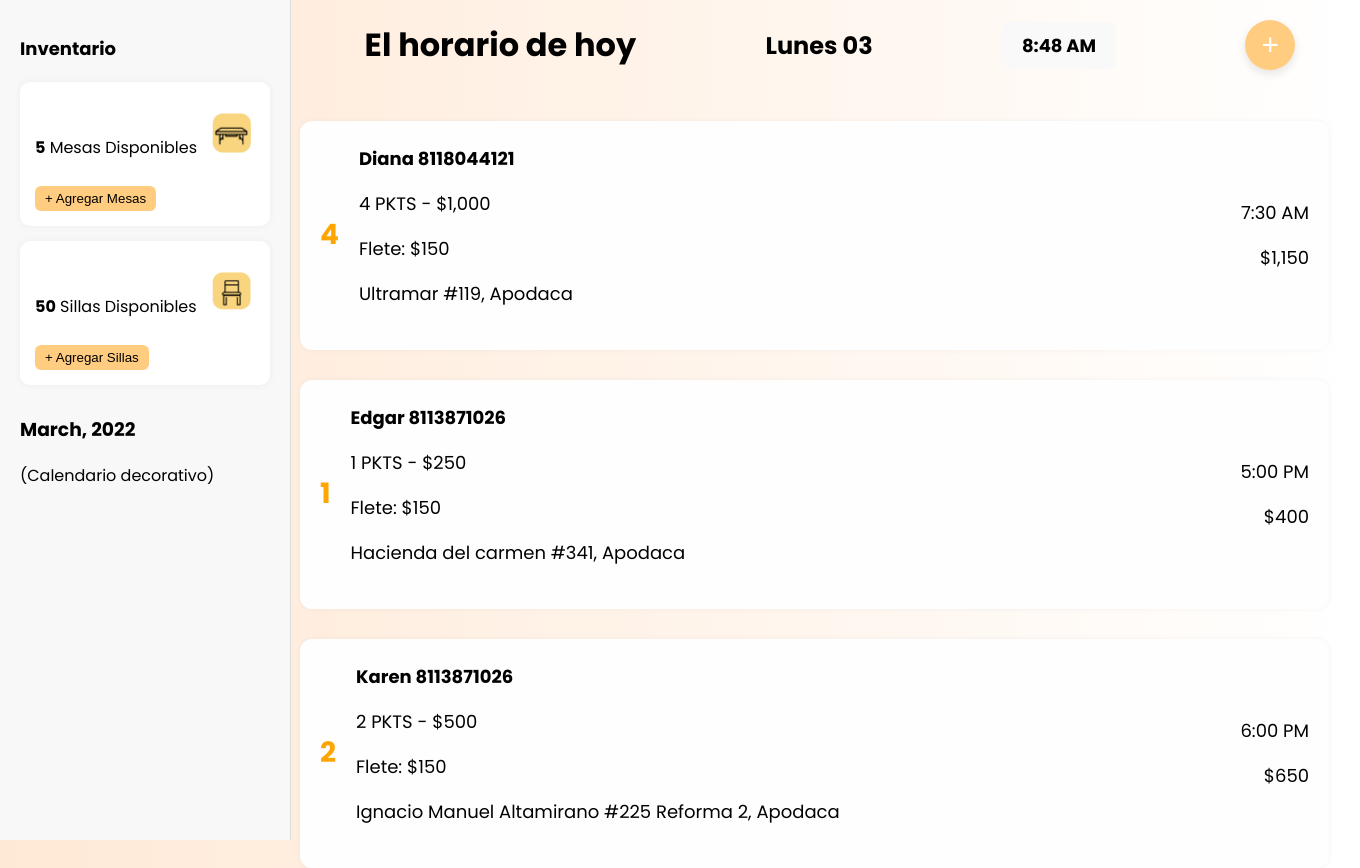
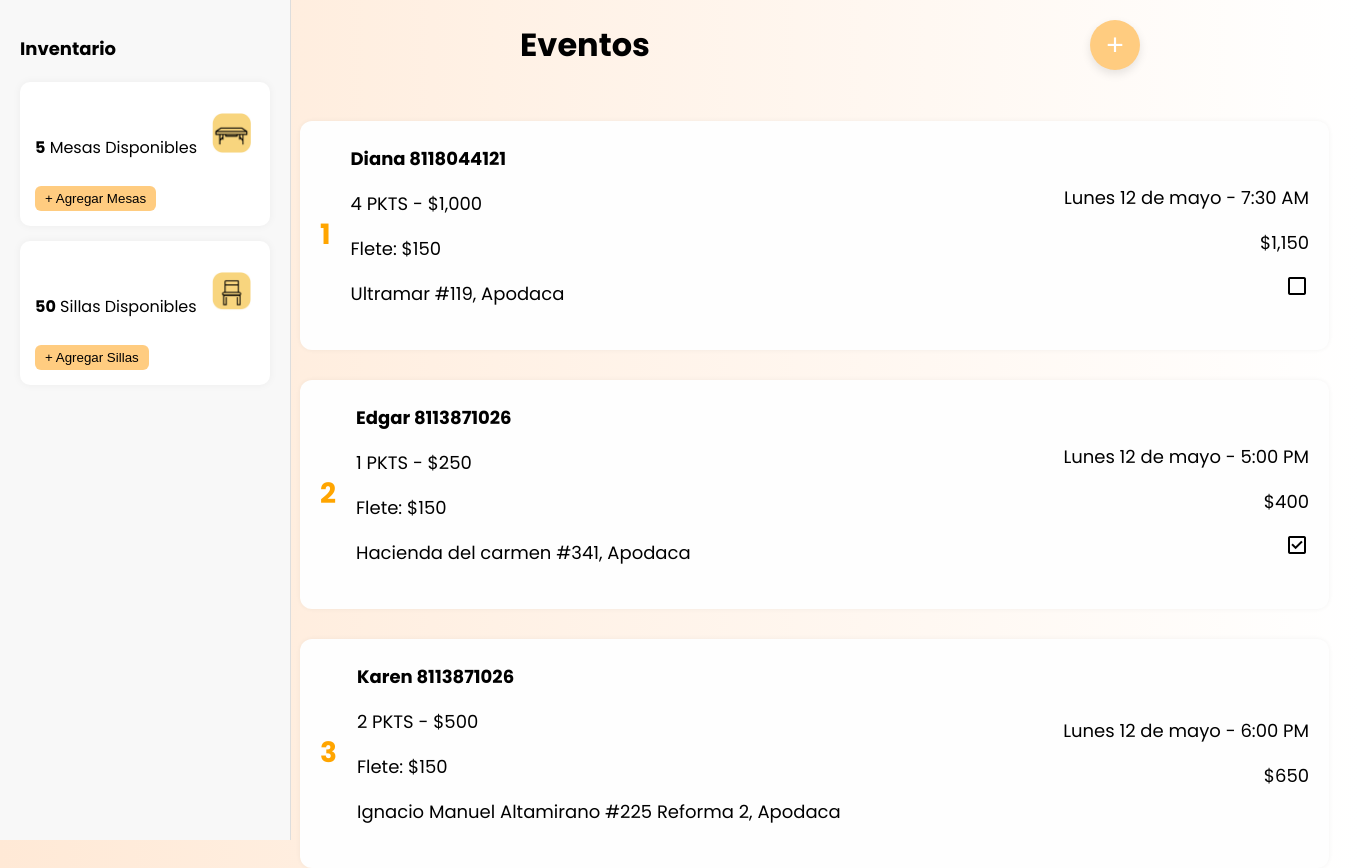
Before and after one commit to Axel-cmd-01/Sistema-de-renta, a PHP site: page /views/dashboard.php in a window 1360 px wide. Run offline with PHP 8.4, Linux system fonts and the light colour scheme.

Commit message:
Arregle los enlaces

```diff
--- a/css/oooo.css
+++ b/css/oooo.css
@@ -28,6 +28,7 @@ body {
   display: flex;
   flex-direction: column;
   justify-content: center;
+  padding: 10px;
 }
 
 h1 {
@@ -108,7 +109,7 @@ h2 {
   display: flex;
   align-items: center;
   justify-content: center;
-  padding: 0px;
+  padding: 10px;
 }
 
 .image-section img {
--- a/index.php
+++ b/index.php
@@ -8,7 +8,7 @@
   <head>
     <link rel="stylesheet" href="https://cdnjs.cloudflare.com/ajax/libs/font-awesome/6.4.0/css/all.min.css" integrity="sha512-z6JRo76dO1YmI3jn7n+H6+DSkF03ZKf1pH1FMD7X3PkID56yC5yqIFbFJyglE3DzdloLX0RExG7XW/+vj++5BA==" crossorigin="anonymous" referrerpolicy="no-referrer" />
     <meta charset="UTF-8">
-    <title>Registro - Sillas y Mesas Lifetime</title>
+    <title>Sistema de renta de Sillas y Mesas Lifetime</title>
     <link rel="stylesheet" href="https://fonts.googleapis.com/css2?family=Poppins:wght@300;400;700&display=swap">
     <link rel="stylesheet" href="../css/oooo.css">
   </head>
--- /dev/null
+++ b/src/configuracion.php
@@ -0,0 +1,6 @@
+<?php
+  $localhost = "localhost";
+  $usuario = "root";
+  $contraseña = "";
+  $nombre_bd = "rentadesillasymesas";
+?>
--- a/views/dashboard.php
+++ b/views/dashboard.php
@@ -3,9 +3,14 @@
 
 <head>
   <meta charset="UTF-8">
-  <title>Dashboard - Sillas y Mesas</title>
+  <title>Sistema de renta de Sillas y Mesas Lifetime</title>
   <link href="https://fonts.googleapis.com/css2?family=Poppins:wght@400;700&display=swap" rel="stylesheet">
   <link rel="stylesheet" href="../css/dashboard.css">
+
+  <link href="https://fonts.googleapis.com/css2?family=Material+Symbols+Outlined"
+    rel="stylesheet" />
+
+
 </head>
 
 <body>
@@ -49,24 +54,17 @@
           <button class="close-modal">Cerrar</button>
         </div>
       </div>
-
-      <div class="calendar">
-        <h3>March, 2022</h3>
-        <p>(Calendario decorativo)</p>
-      </div>
     </aside>
 
     <main class="main-content">
       <header>
-        <h1>El horario de hoy</h1>
-        <h2>Lunes 03</h2>
-        <div class="clock">8:48 AM</div>
+        <h1>Eventos</h1>
         <button class="add-btn">+</button>
       </header>
 
       <section class="tasks">
         <div class="task">
-          <div class="number">4</div>
+          <div class="number">1</div>
           <div class="details">
             <strong>Diana 8118044121</strong>
             <p>4 PKTS - $1,000</p>
@@ -74,14 +72,17 @@
             <p>Ultramar #119, Apodaca</p>
           </div>
           <div class="time-price">
-            <p>7:30 AM</p>
+            <p>Lunes 12 de mayo - 7:30 AM</p>
             <p>$1,150</p>
+            <span class="material-symbols-outlined">
+              check_box_outline_blank
+            </span>
           </div>
         </div>
 
         <section class="tasks">
           <div class="task">
-            <div class="number">1</div>
+            <div class="number">2</div>
             <div class="details">
               <strong>Edgar 8113871026</strong>
               <p>1 PKTS - $250</p>
@@ -89,8 +90,11 @@
               <p>Hacienda del carmen #341, Apodaca</p>
             </div>
             <div class="time-price">
-              <p>5:00 PM</p>
+              <p>Lunes 12 de mayo - 5:00 PM</p>
               <p>$400</p>
+              <span class="material-symbols-outlined">
+                check_box
+              </span>
             </div>
           </div>
 
@@ -101,7 +105,7 @@
 
       <section class="tasks">
         <div class="task">
-          <div class="number">2</div>
+          <div class="number">3</div>
           <div class="details">
             <strong>Karen 8113871026</strong>
             <p>2 PKTS - $500</p>
@@ -109,7 +113,7 @@
             <p>Ignacio Manuel Altamirano #225 Reforma 2, Apodaca</p>
           </div>
           <div class="time-price">
-            <p>6:00 PM</p>
+            <p>Lunes 12 de mayo - 6:00 PM</p>
             <p>$650</p>
           </div>
         </div>
@@ -138,7 +142,6 @@ document.querySelectorAll('.close-modal').forEach(button => {
       document.querySelector('.modal-mesas').style.visibility = 'hidden';
     });
   });
-
 </script>
 
 </html>
--- a/views/prototipo.php
+++ b/views/prototipo.php
@@ -4,7 +4,7 @@
 <head>
   <link rel="stylesheet" href="https://cdnjs.cloudflare.com/ajax/libs/font-awesome/6.4.0/css/all.min.css" integrity="sha512-z6JRo76dO1YmI3jn7n+H6+DSkF03ZKf1pH1FMD7X3PkID56yC5yqIFbFJyglE3DzdloLX0RExG7XW/+vj++5BA==" crossorigin="anonymous" referrerpolicy="no-referrer" />
   <meta charset="UTF-8">
-  <title>Login - Sillas y Mesas Lifetime</title>
+  <title>Sistema de renta de Sillas y Mesas Lifetime</title>
   <link rel="stylesheet" href="https://fonts.googleapis.com/css2?family=Poppins:wght@300;400;700&display=swap">
   <link rel="stylesheet" href="../css/oooo.css">
 </head>
@@ -24,9 +24,6 @@
           <label for="password">Contraseña</label>
           <input type="password" id="password" name="password" placeholder="Ingresa tu contraseña" required />
           <span class="toggle-password" onclick="togglePassword()">👁</span>
-        </div>
-        <div class="form-forgot">
-          <a href="#" class="forgot-link">¿Olvidaste tu contraseña?</a>
         </div>
         <button type="submit" class="btn-login">ACCESO</button>
       </form>
--- a/views/registro.php
+++ b/views/registro.php
@@ -4,7 +4,7 @@
 <head>
   <link rel="stylesheet" href="https://cdnjs.cloudflare.com/ajax/libs/font-awesome/6.4.0/css/all.min.css" integrity="sha512-z6JRo76dO1YmI3jn7n+H6+DSkF03ZKf1pH1FMD7X3PkID56yC5yqIFbFJyglE3DzdloLX0RExG7XW/+vj++5BA==" crossorigin="anonymous" referrerpolicy="no-referrer" />
   <meta charset="UTF-8">
-  <title>Caratula - Sillas y Mesas Lifetime</title>
+  <title>Sistema de renta de Sillas y Mesas Lifetime</title>
   <link rel="stylesheet" href="https://fonts.googleapis.com/css2?family=Poppins:wght@300;400;700&display=swap">
   <link rel="stylesheet" href="../css/oooo.css">
 </head>
@@ -29,9 +29,6 @@
             <input type="password" id="password" name="password" placeholder="Ingresa tu contraseña" required />
             <span class="toggle-password" onclick="togglePassword()">👁</span>
           </div>
-        <div class="form-forgot">
-          <a href="#" class="forgot-link">¿Olvidaste tu contraseña?</a>
-        </div>
         <button type="submit" class="btn-login">ACCESO</button>
       </form>
     </div>
```
Also changed, not shown: src/conexion.php (added, +10 -0 lines), views/evento.php (added, +13 -0 lines), views/login.php (+7 -5 lines). Lines whose indentation alone changed are shown as unchanged.
